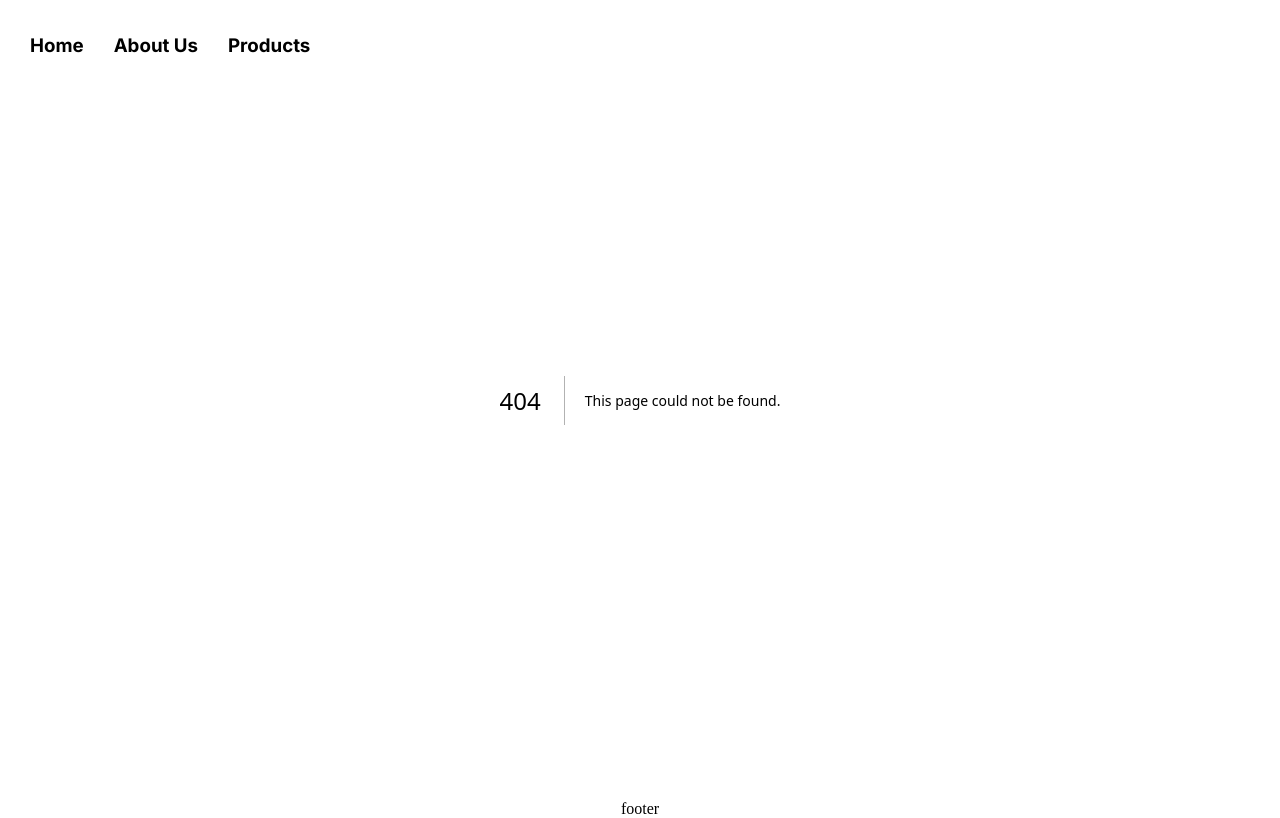
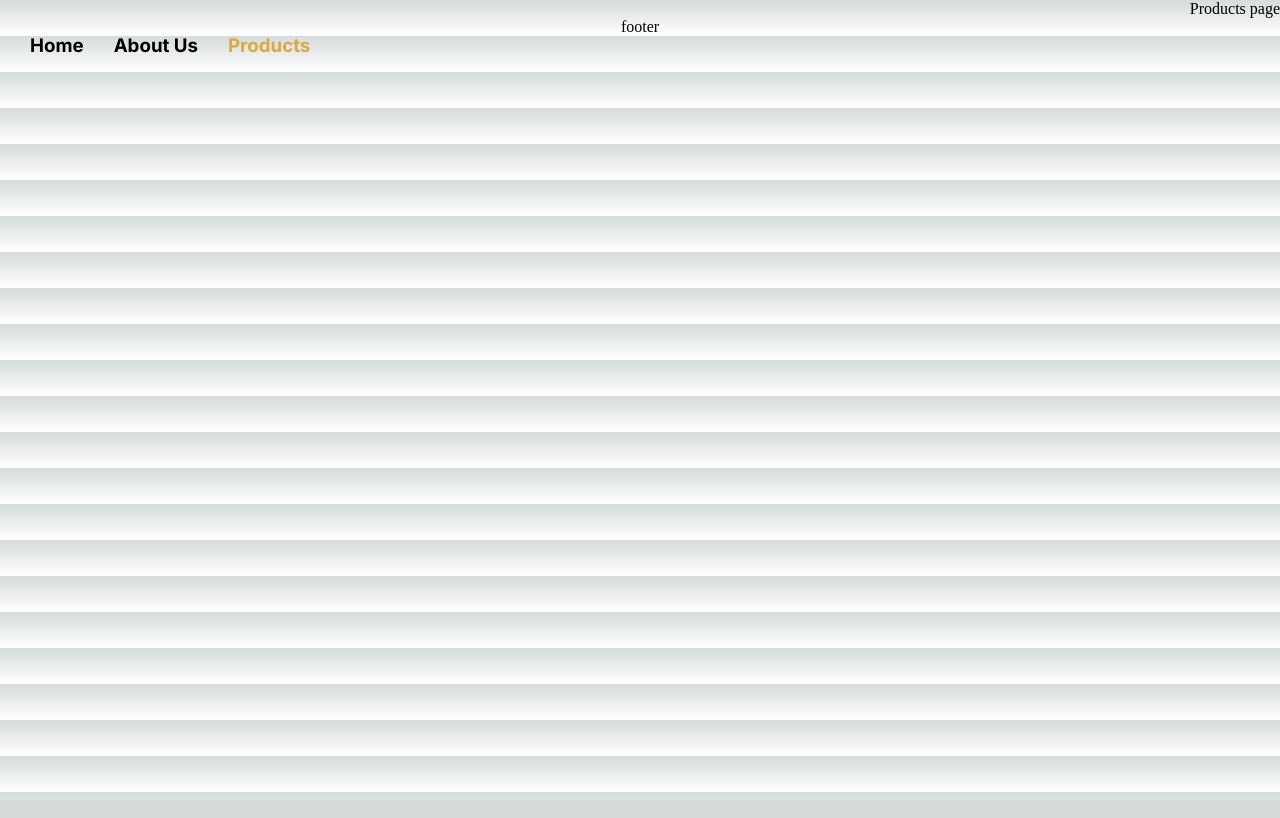
Before and after one commit to devninja309/next-test-project, a Next.js app: page /products in a window 1280 px wide. Before the commit this address had no page. Built offline with nearby package versions, Linux system fonts and the light colour scheme.

Commit message:
Add Two Page, Fixing Navbar
added two page initial structure  (About Us, Products), fixed navbar router function

```diff
--- a/components/Layout/Navbar/Navbar.tsx
+++ b/components/Layout/Navbar/Navbar.tsx
@@ -7,11 +7,12 @@ const inter = Inter({ subsets: ["latin"] });
 export default function Navbar() {
   const navbar = ["Home", "About Us", "Products"];
   const navigate = useRouter();
+  const NavStringType = (str: string) => {
+    return "/" + str.replace(/\s/g, "").toLowerCase();
+  };
 
   const handleNav = (nav: string) => {
-    navigate.push(
-      nav === navbar[0] ? "/" : `/${nav.replace(/\s/g, "").toLowerCase()}`
-    );
+    navigate.push(nav === navbar[0] ? "/" : NavStringType(nav));
   };
   return (
     <div className={styles.root}>
@@ -19,7 +20,7 @@ export default function Navbar() {
         return (
           <div
             className={
-              navigate.pathname === `/${nav}`
+              navigate.pathname === NavStringType(nav)
                 ? styles.activeItem
                 : navigate.pathname === "/" && nav === navbar[0]
                 ? styles.activeItem
--- /dev/null
+++ b/pages/products/index.tsx
@@ -0,0 +1,12 @@
+import { Inter } from "@next/font/google";
+import styles from "../../styles/Products.module.css";
+
+const inter = Inter({ subsets: ["latin"] });
+
+export default function Products() {
+  return (
+    <>
+      <div className={styles.root}>Products page</div>
+    </>
+  );
+}
--- /dev/null
+++ b/styles/AboutUs.module.css
@@ -0,0 +1,3 @@
+.root {
+  text-align: center;
+}
--- /dev/null
+++ b/styles/Products.module.css
@@ -0,0 +1,3 @@
+.root {
+  text-align: right;
+}
```
Also changed, not shown: pages/aboutus/index.tsx (added, +12 -0 lines).
